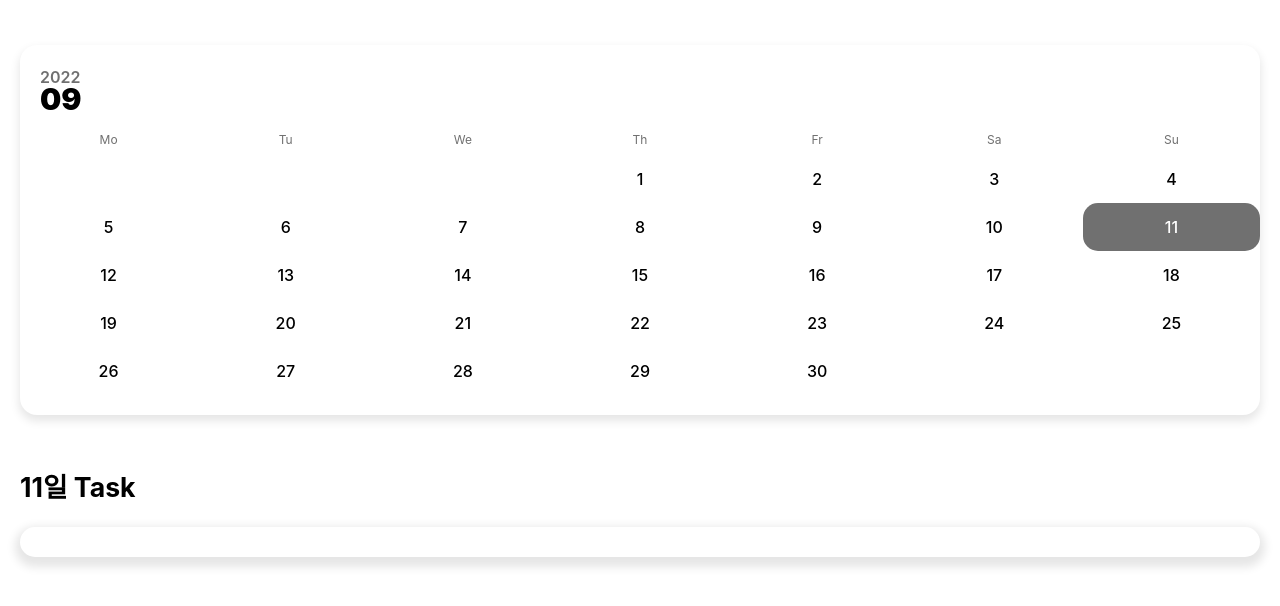
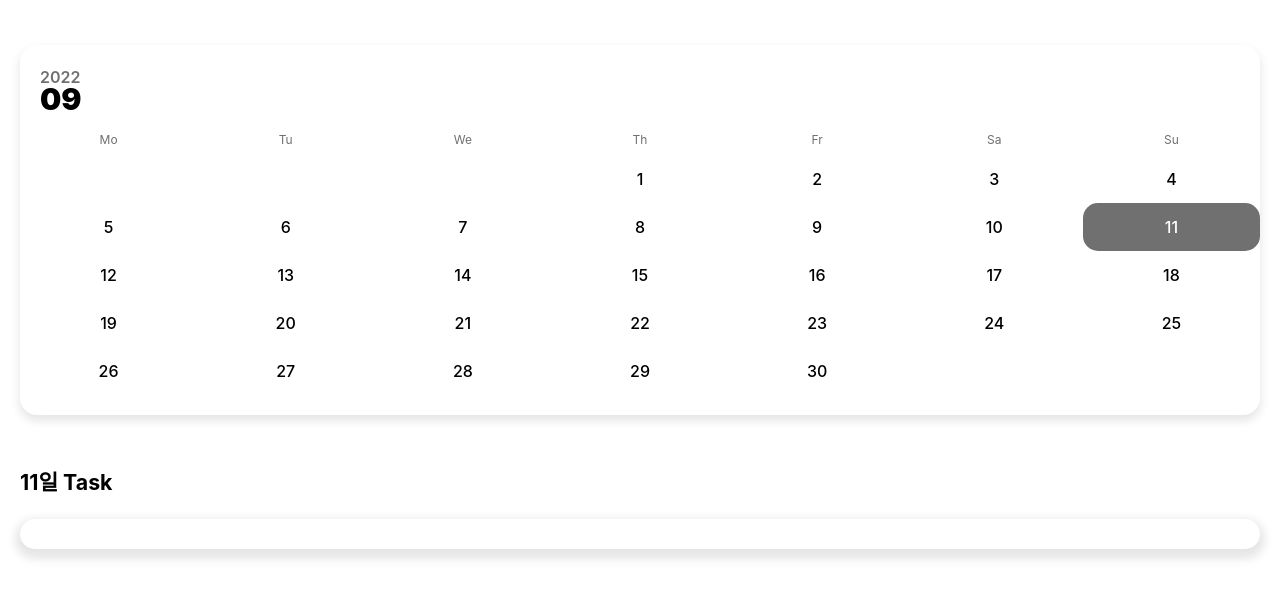
Before and after one commit to HiBixby/ToDoWhale_WhaleExtension, a React (Create React App) app: page / in a window 1280 px wide. Shown: the top 606 px of the page. Built offline with nearby package versions, Linux system fonts and the light colour scheme.

Commit message:
✨ Add scroll feat ,edit some style on todo box Change hr color todo box height -> max-content n일 Task's font size ->16 pt

```diff
--- a/src/MainPage.css
+++ b/src/MainPage.css
@@ -1,17 +1,30 @@
 .day-nth-task {
-    font-size: 20pt;
+    font-size: 16pt;
     font-weight: 700;
     margin-bottom: 20px;
 }
 
 .todo-box {
     width: 100%;
+    height: max-content;
+    overflow-y: scroll;
     border-radius: 15px;
     box-shadow: 0px 5px 10px 5px rgba(0, 0, 0, 0.1);
     border: 1px black;
+    flex: 1;
 }
 
 .todo-list {
     position: static;
     padding: 15px;
 }
+
+.btn-add-todo {
+    text-align: center;
+    font-size: 18px;
+    color: #707070;
+}
+
+hr{
+    border-color: #ADADAD;
+}
```
